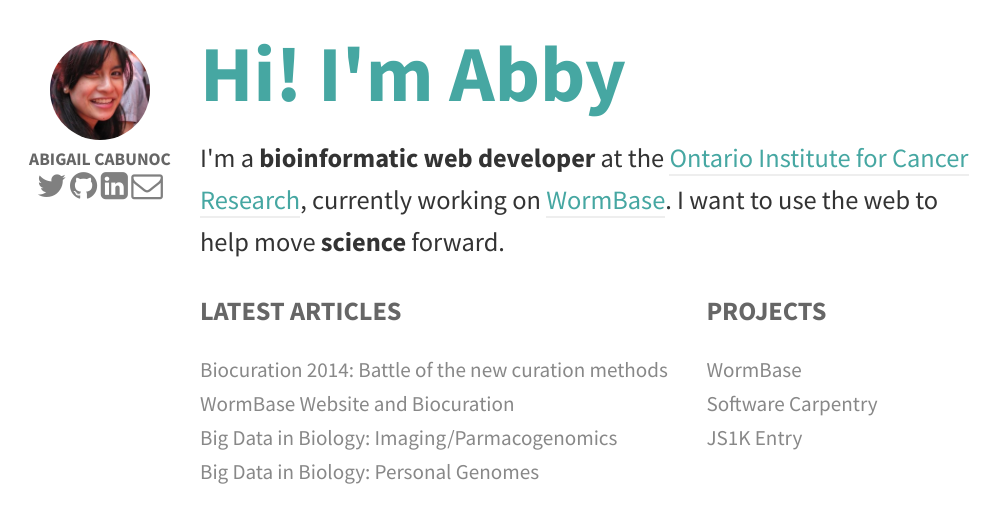
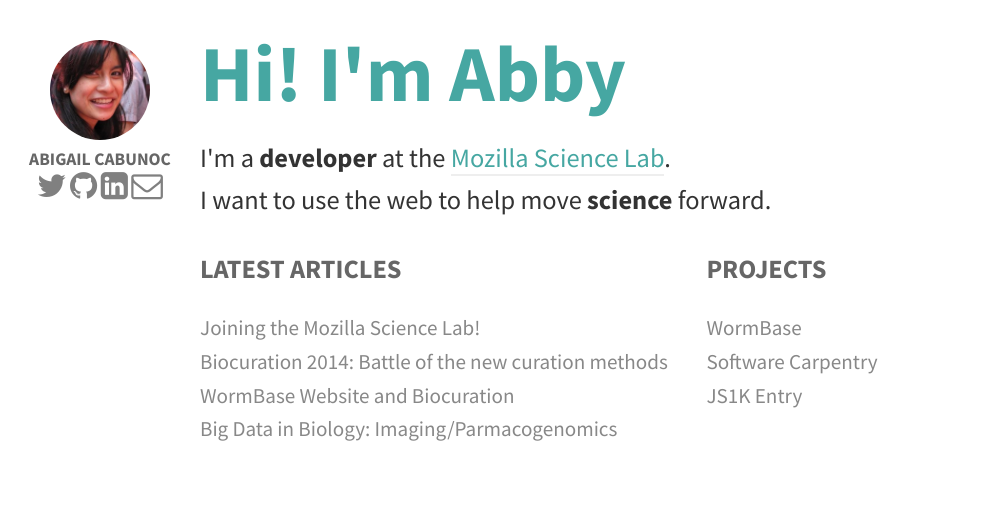
Before and after one commit to abbycabs/abbycabs.github.com, a plain HTML site: page index.html in a window 1280 px wide. Shown: the whole page, without its empty margins (0-1003 px from the left). Drawn offline with Linux system fonts and the light colour scheme.

Commit message:
Joined MSL!

```diff
--- a/index.html
+++ b/index.html
@@ -38,15 +38,16 @@
         <section class="content">
             <div id="title"><h1><span>H</span><span>i</span><span>!</span> <span>I</span><span>'</span><span>m</span> <span>A</span><span>b</span><span>b</span><span>y</span><span></span></h1></div>
 
-    		<p>I'm a <b>bioinformatic web developer</b> at the <a href="http://www.oicr.on.ca" target="_blank">Ontario Institute for Cancer Research</a>, currently working on <a href="http://www.wormbase.org" target="_blank">WormBase</a>. I want to use the web to help move <b>science</b> forward.</p>
+            <p>I'm a <b>developer</b> at the <a href="http://mozillascience.org/" target="_blank">Mozilla Science Lab</a>.
+            <br /> I want to use the web to help move <b>science</b> forward.</p>
 
             <section class="articles">
                 <h3>LATEST ARTICLES</h3>
                 <ul>
+                    <li><a href="http://blog.abigailcabunoc.com/joining-the-mozilla-science-lab" target="_blank">Joining the Mozilla Science Lab!</a></li>
                     <li><a href="http://blog.abigailcabunoc.com/biocuration-2014-battle-of-the-new-curation-methods" target="_blank">Biocuration 2014: Battle of the new curation methods</a></li>
                     <li><a href="http://blog.abigailcabunoc.com/wormbase-website-and-biocuration" target="_blank" >WormBase Website and Biocuration</a></li>
                     <li><a href="http://blog.abigailcabunoc.com/big-data-in-biology-imagingparmacogenomics" target="_blank" >Big Data in Biology: Imaging/Parmacogenomics</a></li>
-                    <li><a href="http://blog.abigailcabunoc.com/big-data-in-biology-personal-genomes" target="_blank" >Big Data in Biology: Personal Genomes</a></li>
                 </ul>
             </section>
 
```
